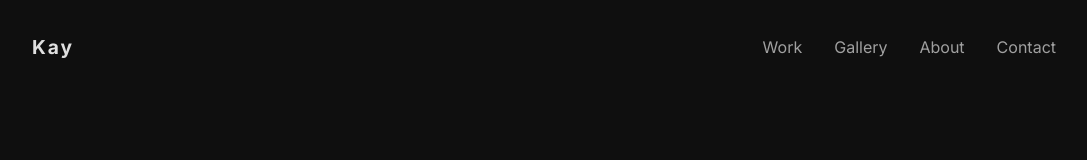
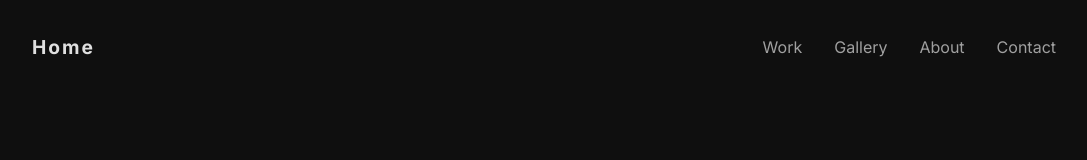
Before and after one commit to Kayframe-GA/Kayframe-GA.github.io, a Next.js app: page / in a window 1280 px wide. Shown: the top 160 px of the page, without its empty margins (96-1183 px from the left). Built offline with nearby package versions, Linux system fonts and the light colour scheme.

Commit message:
home button

```diff
--- a/app/layout.js
+++ b/app/layout.js
@@ -17,7 +17,7 @@ export default function RootLayout({ children }) {
         <header>
           <nav>
             <div className="logo">
-                <Link href="/" style={{ color: 'inherit', textDecoration: 'none' }}>Kay</Link>
+                <Link href="/" style={{ color: 'inherit', textDecoration: 'none' }}>Home</Link>
             </div>
             <ul>
               {/* Links use /#id to ensure they work from the Gallery page too */}
```
